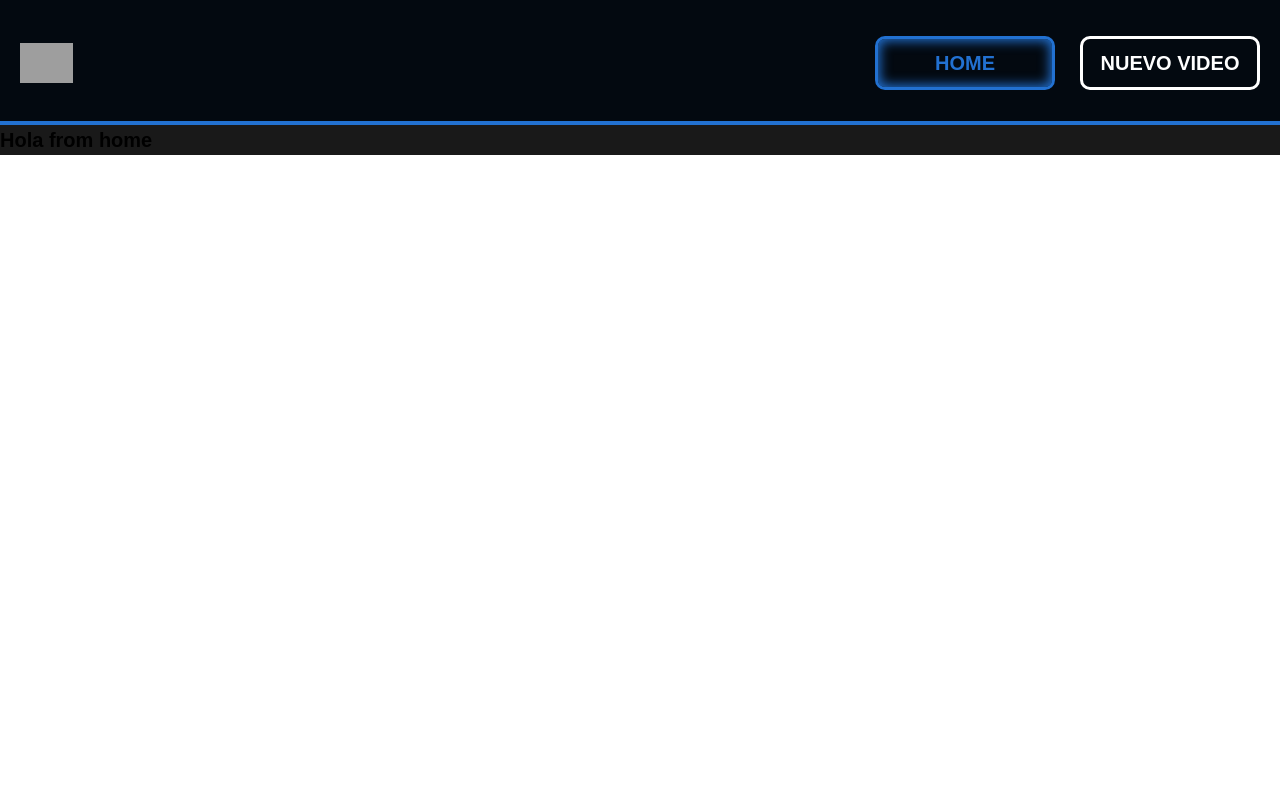
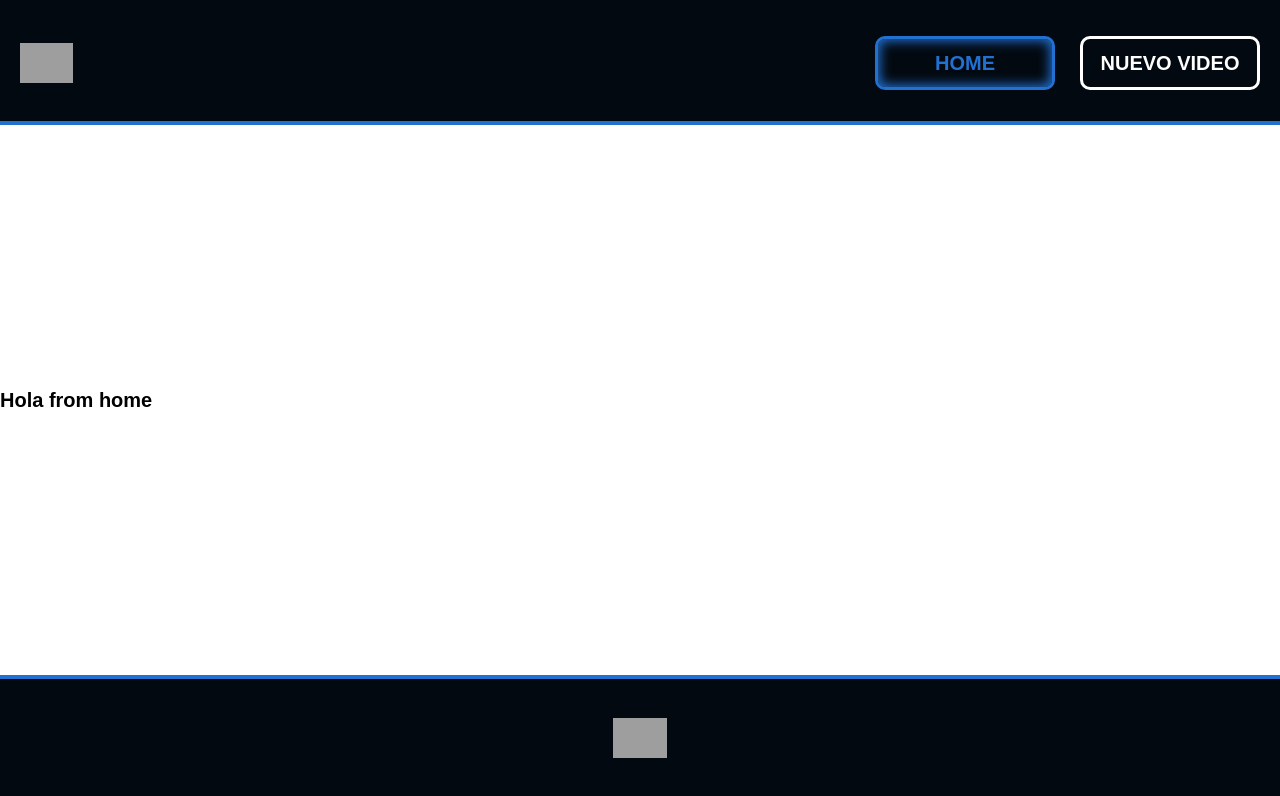
Before and after one commit to EdwardbotA/aluraFlix-challenge, a React (Vite) app: page / in a window 1280 px wide. Shown: the top 796 px of the page. Built offline with nearby package versions, Linux system fonts and the light colour scheme; grey boxes are pictures that could not be loaded.

Commit message:
agrega footer y estilos responsivos para el mismo

```diff
--- /dev/null
+++ b/src/components/Footer/index.jsx
@@ -0,0 +1,35 @@
+import styled from "styled-components";
+import { LogoStyles } from "../Header";
+
+const FooterStyles = styled.footer`
+  position: relative;
+  width: 100%;
+  height: 125px;
+  display: none;
+  justify-content: center;
+  align-items: center;
+  background-color: var(--secondary-background-dark-blue);
+
+  @media (width > 1024px) {
+    display: flex;
+  }
+`;
+
+const ShadowStyles = styled.div`
+  width: 100%;
+  height: 4px;
+  position: absolute;
+  top: 0;
+  background-color: var(--main-color-blue);
+`;
+
+const Footer = ({ logo }) => {
+  return (
+    <FooterStyles>
+      <ShadowStyles />
+      <LogoStyles src={logo} alt="Logo de aluraFlix" />
+    </FooterStyles>
+  );
+};
+
+export default Footer;
--- a/src/components/Header/index.jsx
+++ b/src/components/Header/index.jsx
@@ -2,7 +2,6 @@ import homeActivo from "./home-activo.png";
 import homeinactivo from "./home-inactivo.png";
 import addActivo from "./añadir-activo.png";
 import addinactivo from "./añadir-inactivo.png";
-import logo from "./Logo.png";
 import Button from "../Button";
 import styled from "styled-components";
 
@@ -38,7 +37,7 @@ const ShadowStyles = styled.div`
   }
 `;
 
-const LogoStyles = styled.img`
+export const LogoStyles = styled.img`
   display: none;
 
   @media (width > 1024px) {
@@ -59,7 +58,7 @@ const ButtonContainer = styled.div`
 	}
 `;
 
-const Header = () => {
+const Header = ({ logo }) => {
   return (
     <HeaderStyles>
       <ShadowStyles />
--- a/src/pages/BasePage/BasePage.module.css
+++ b/src/pages/BasePage/BasePage.module.css
@@ -1,4 +1,7 @@
 .container {
-	background-color: var(--main-background-black);
 	width: 100%;
+	height: 100svh;
+	display: flex;
+	flex-direction: column;
+	justify-content: space-between;
 }
--- a/src/pages/BasePage/index.jsx
+++ b/src/pages/BasePage/index.jsx
@@ -1,12 +1,15 @@
 import { Outlet } from "react-router-dom";
 import Header from "../../components/Header";
 import styles from './BasePage.module.css'
+import Footer from "../../components/Footer";
+import logo from './Logo.png'
 
 const BasePage = () => {
   return (
     <main className={styles.container}>
-      <Header />
+      <Header logo={logo}/>
       <Outlet />
+			<Footer logo={logo}/>
     </main>
   );
 };
```
